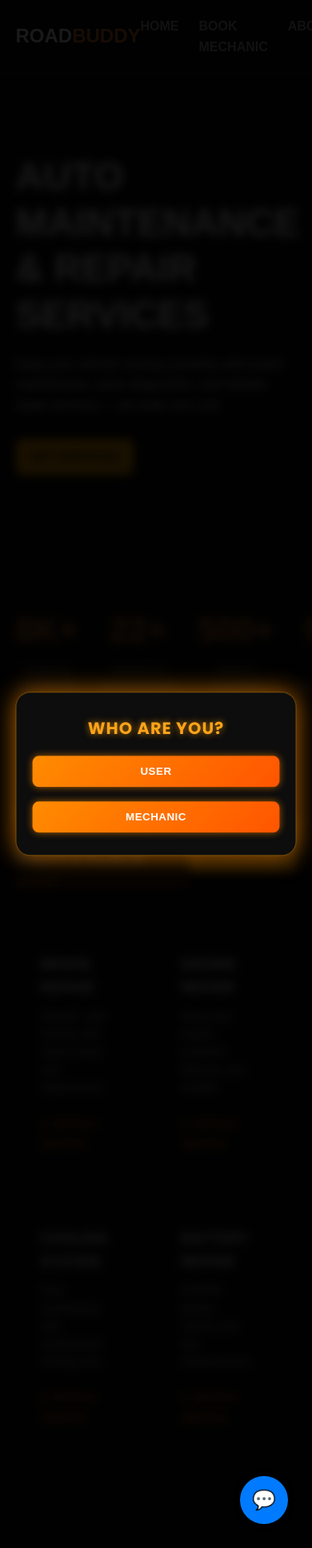
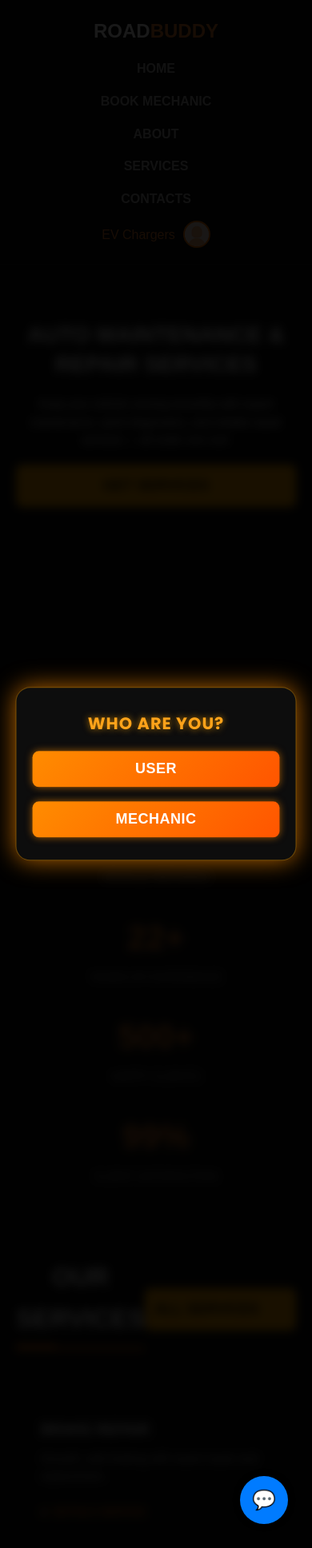
Before and after one commit to aashupandey1/roadbuddy-main, a Flask app: page / in a window 390 px wide. Shown: the whole page at 80% size. Run offline with Flask 3, Linux system fonts and the light colour scheme; some libraries are stand-ins or nearby versions.

Commit message:
Initial upload of RoadBuddy

```diff
--- a/static/style.css
+++ b/static/style.css
@@ -227,7 +227,6 @@ section {
 }
 
 /* ======== 06. HERO SECTION STYLING ======== */
-
 .hero {
     padding-top: 100px;
     padding-bottom: 100px;
@@ -269,6 +268,7 @@ section {
     background-size: contain; /* Image ko poora fit karega */
     background-repeat: no-repeat;
     background-position: center; /* Image ko center mein rakhega */
+
 }/* ======== 07. STATS SECTION STYLING ======== */
 
 .stats {
@@ -2022,3 +2022,123 @@ body {
     transform: translateY(0);
   }
 }
+
+/* ----------- MOBILE RESPONSIVE FIX -------------- */
+@media (max-width: 768px) {
+
+    .container,
+    .hero,
+    .services,
+    .card {
+        width: 100%;
+        padding: 10px;
+    }
+
+    h1, h2 {
+        font-size: 22px;
+        text-align: center;
+    }
+
+    .navbar {
+        flex-direction: column;
+        text-align: center;
+        gap: 10px;
+    }
+
+    button,
+    .btn {
+        width: 100%;
+        padding: 12px;
+        font-size: 18px;
+    }
+
+    .popup {
+        width: 90%;
+        left: 5%;
+    }
+}
+
+/* ===== HERO SECTION RESPONSIVE FIX FOR MOBILE ===== */
+@media (max-width: 768px) {
+
+    .hero {
+        padding-top: 60px;
+        padding-bottom: 60px;
+    }
+
+    .hero .hero-content {
+        flex-direction: column;   /* Image neeche aa jayegi */
+        text-align: center;
+        gap: 20px;
+    }
+
+    .hero .hero-text {
+        padding-right: 0;
+    }
+
+    .hero .hero-text h1 {
+        font-size: 28px;
+        line-height: 1.3;
+    }
+
+    .hero .hero-text p {
+        font-size: 14px;
+        max-width: 100%;
+        margin: 0 auto 20px;
+    }
+
+    .hero .hero-image {
+        min-height: 220px;   /* Mobile ke liye chhoti height */
+        background-size: contain;
+        background-position: center;
+    }
+}
+@media (max-width: 768px) {
+    .stats .stats-grid {
+        grid-template-columns: repeat(2, 1fr);
+    }
+}
+
+@media (max-width: 480px) {
+    .stats .stats-grid {
+        grid-template-columns: 1fr;
+    }
+}
+@media (max-width: 768px) {
+    .services .service-grid {
+        grid-template-columns: repeat(2, 1fr);
+    }
+}
+
+@media (max-width: 480px) {
+    .services .service-grid {
+        grid-template-columns: 1fr;
+    }
+}
+@media (max-width: 768px) {
+    .pricing .pricing-grid-2 {
+        grid-template-columns: 1fr;
+    }
+}
+@media (max-width: 768px) {
+    .footer .footer-grid {
+        grid-template-columns: 1fr 1fr;
+    }
+}
+
+@media (max-width: 480px) {
+    .footer .footer-grid {
+        grid-template-columns: 1fr;
+    }
+}
+    @media (max-width: 768px) {
+    .navbar .container {
+        flex-direction: column;
+        gap: 15px;
+    }
+
+    .navbar .nav-links {
+        flex-direction: column;
+        gap: 15px;
+    }
+}
```
